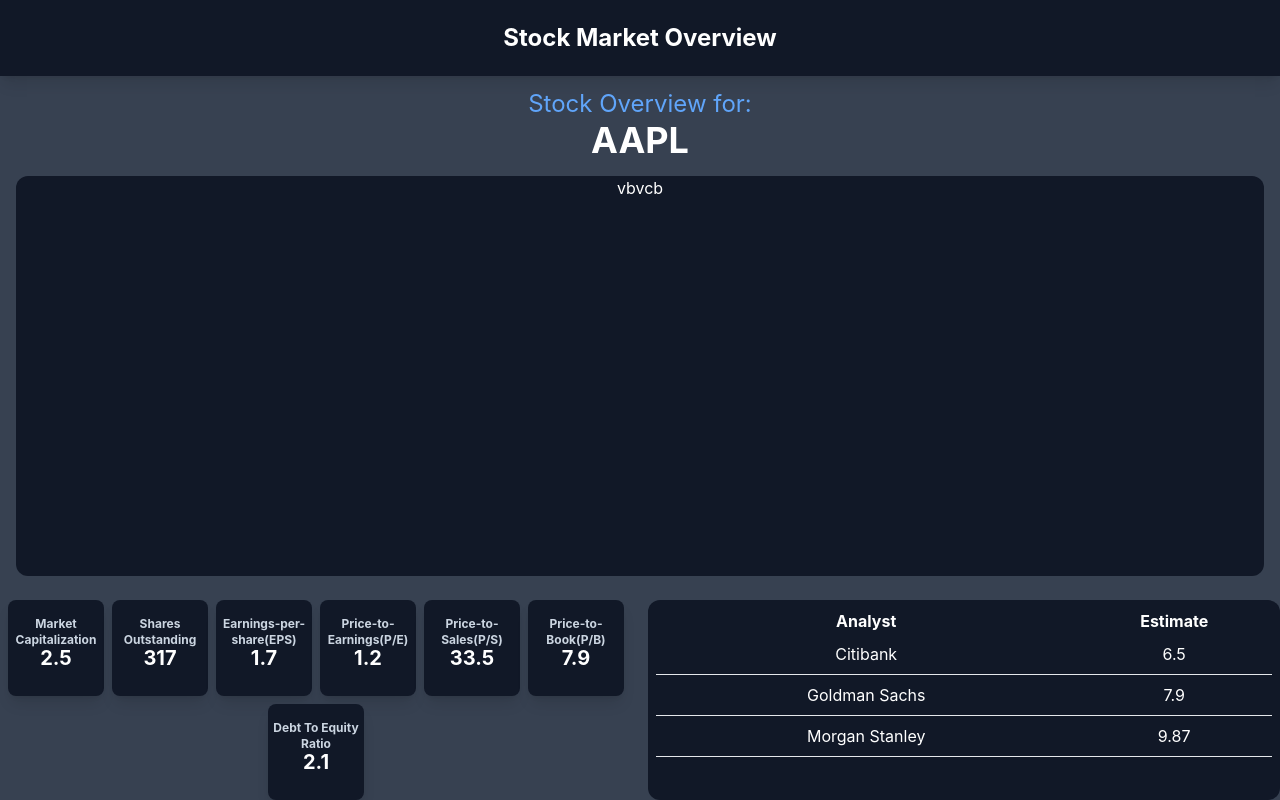
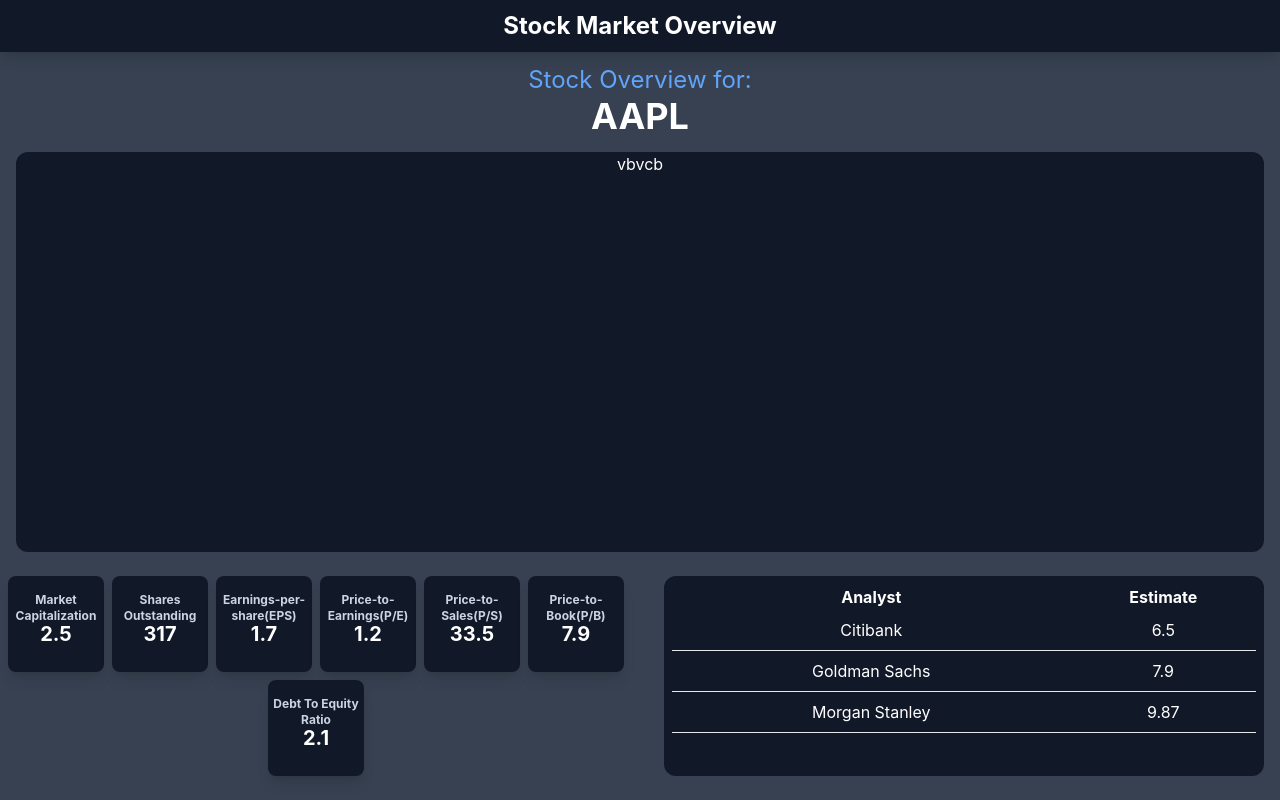
Before and after one commit to yonasoft/stock-info, a React (Create React App) app: page / in a window 1280 px wide. Built offline with nearby package versions, Linux system fonts and the light colour scheme.

Commit message:
adjusted styling primarily padding and margins

```diff
--- a/src/App.tsx
+++ b/src/App.tsx
@@ -21,7 +21,7 @@
           setSearchField("");
         }}
       />
-      <div className="lg:container h-full mx-auto p-0">
+      <div className="lg:container h-full mx-auto mb-6 p-0 ">
         <StockOverview symbol={symbol} />
       </div>
     </div>
--- a/src/components/AnalysisTable.tsx
+++ b/src/components/AnalysisTable.tsx
@@ -7,7 +7,7 @@
 
 const AnalysisTable = ({ data }: Props) => {
   return (
-    <table className="w-full text-center table-auto">
+    <table className="w-full text-center table-auto bg-gray-900">
       <thead>
         <tr>
           <th>Analyst</th>
--- a/src/components/StockOverview.tsx
+++ b/src/components/StockOverview.tsx
@@ -54,7 +54,7 @@
               <InfoCard key={index} title={ratio.title} value={ratio.value} />
             ))}
         </div>
-        <div className="col-span-12 lg:col-span-6 bg-gray-900 rounded-xl p-2">
+        <div className="col-span-12 lg:col-span-6 bg-gray-900 rounded-xl p-2 mx-4">
           <AnalysisTable
             data={financialData?.analyst_estimates as AnalystEstimates}
           />
```
